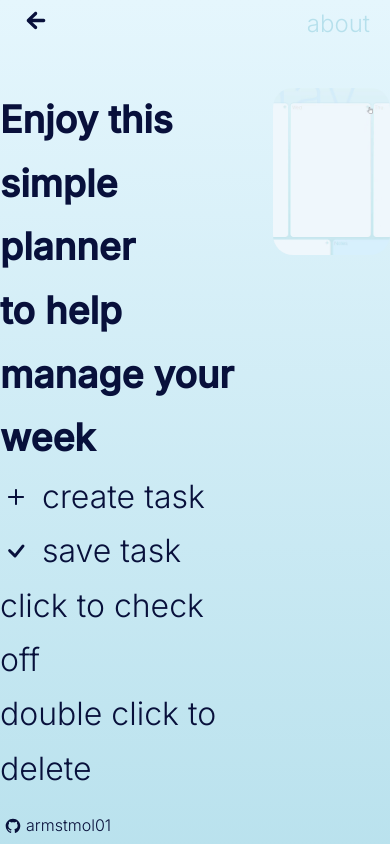
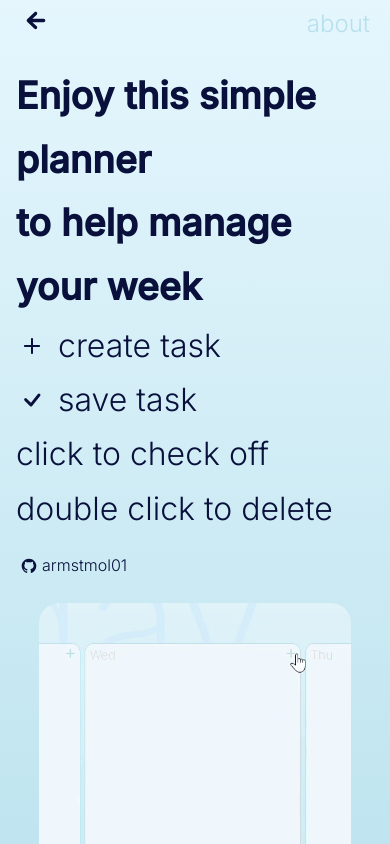
Before and after one commit to armstmol01/weekly-planner, a React (Create React App) app in the folder client/: page /about in a window 390 px wide. Shown: the top 844 px of the page. Built offline with nearby package versions, Linux system fonts and the light colour scheme; a web font is replaced by a local one.

Commit message:
mobile login pg

```diff
--- a/client/src/components/about/About.css
+++ b/client/src/components/about/About.css
@@ -40,7 +40,7 @@
   margin-top: 40px;
 }
 
-/* ===== MEDIA QUERIES (SMALL DEVICES) ===== */
+/* ===== MEDIA QUERIES (SHORT SCREENS) ===== */
 @media screen and (max-height: 850px) {
   .demo {
     height: 23%;
@@ -52,10 +52,30 @@
   }
 }
 
-/* ===== MEDIA QUERIES (SMALL DEVICES) ===== */
 @media screen and (max-height: 720px) {
   .demo {
     height: 22.5%;
     width: 22.5%;
   }
 }
+
+
+/* ===== MEDIA QUERIES (PHONES) ===== */
+@media screen and (max-width: 850px) {
+  .about__container {
+    flex-direction: column;
+    gap: 0;
+    align-items: center;
+  }
+
+  .direction__container {
+    margin: 1rem;
+  }
+
+  .demo {
+    height: 22.5%;
+    width: 80vw;
+    margin: 0.5rem 0;
+  }
+
+}
--- a/client/src/components/login/Login.css
+++ b/client/src/components/login/Login.css
@@ -139,10 +139,24 @@ button {
   }
 }
 
-/* ===== MEDIA QUERIES (SMALL DEVICES) ===== */
 @media screen and (max-height: 650px) {
   .login__container {
     margin-top: 2.5%;
     height: 28rem;
   }
 }
+
+/* ===== MEDIA QUERIES (PHONES) ===== */
+@media screen and (max-width: 850px) {
+  .title {
+    font-size: 3rem;
+    padding-top: 0;
+  }
+
+  .login__container {
+    width: 90%;
+    max-height: 90vh;
+    min-height: fit-content;
+    padding: 2rem 0;
+  }
+}
```
